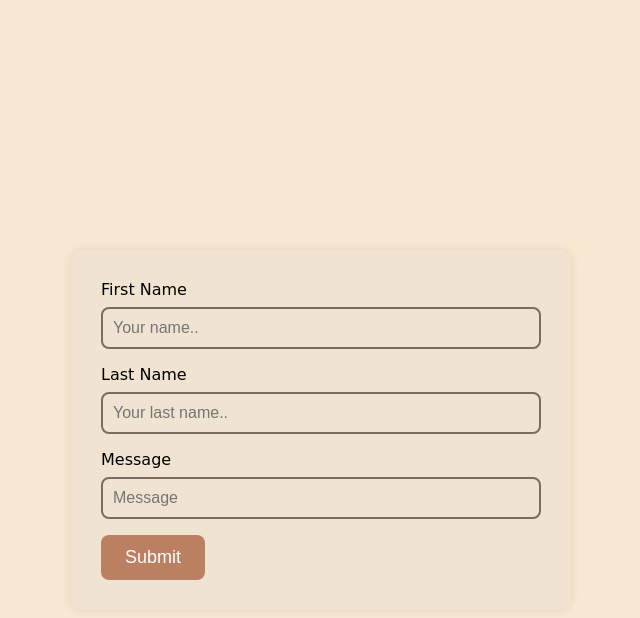
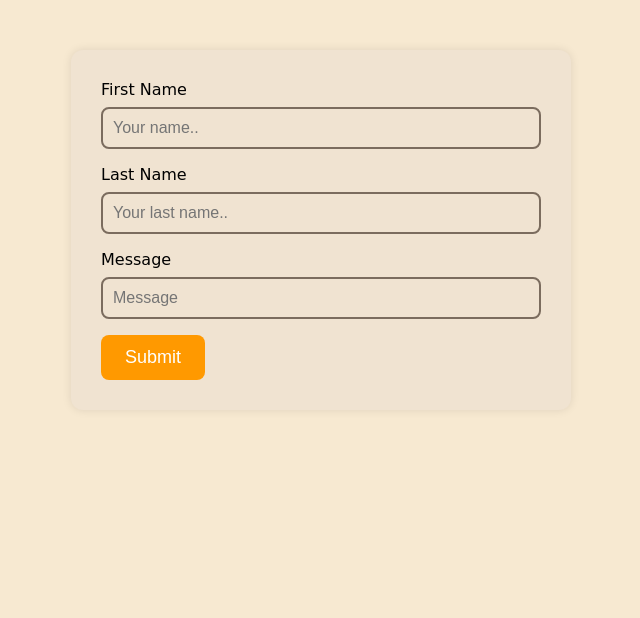
Before and after one commit to OdetMorinaa/Contact, a plain HTML site: page index.html in a window 1280 px wide. In both pictures the pointer is over the input "Submit". Shown: the whole page, without its empty margins (319-959 px from the left). Drawn offline with Linux system fonts and the light colour scheme.

Commit message:
Add files via upload

```diff
--- a/index.html
+++ b/index.html
@@ -49,7 +49,7 @@ input[type=submit] {
 }
 
 input[type=submit]:hover {
-  background-color: #bb7f62; /* Lighter peach on hover */
+  background-color: #ff9900; /* Lighter orange on hover */
 }
 
 /* Container styling */
@@ -60,7 +60,7 @@ input[type=submit]:hover {
   max-width: 500px; /* Limiting width */
   margin: 50px auto; /* Centering the container */
   box-shadow: 0px 0px 10px 0px rgba(0,0,0,0.1); /* Soft shadow */
-  margin-top: 250px;
+  margin-top: 250p;
 }
 
 /* Heading style */
```
